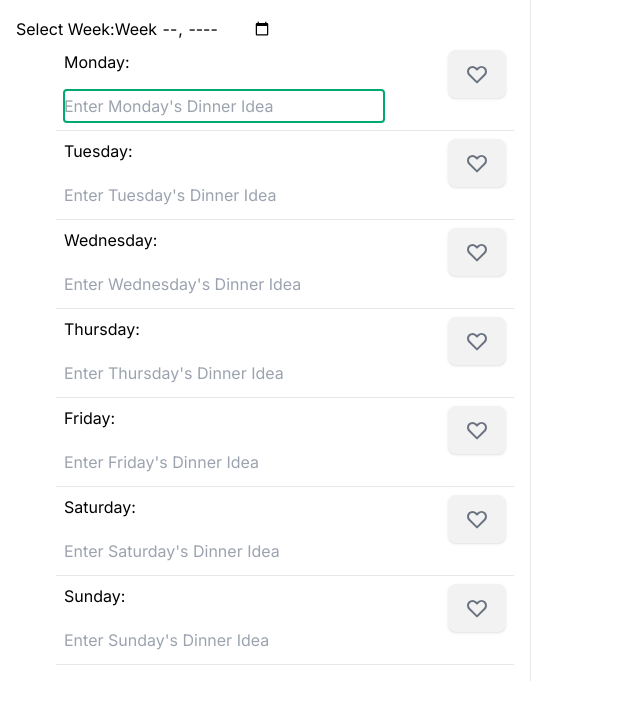
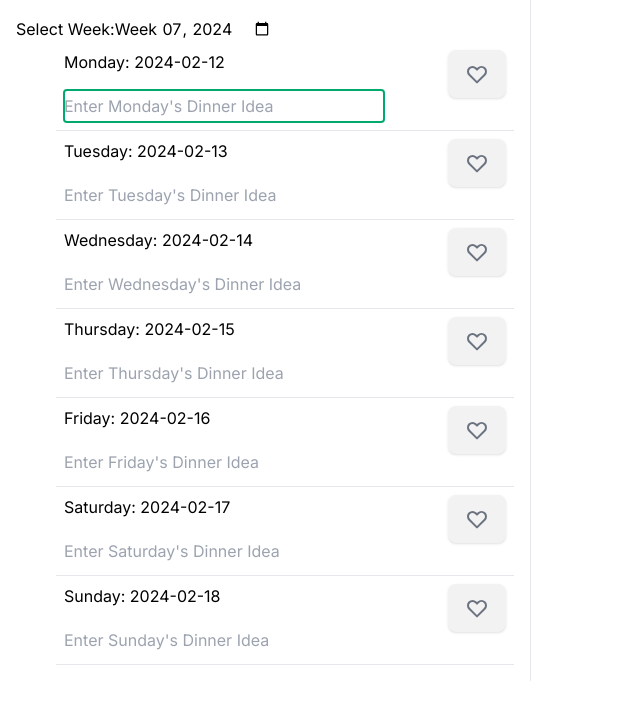
Before and after one commit to baradev/what-to-cook-app, a Next.js app: page / in a window 1280 px wide. Shown: the top 704 px of the page, without its empty margins (0-640 px from the left). Built offline with nearby package versions, Linux system fonts and the light colour scheme.

Commit message:
add date to dayline

```diff
--- a/app/components/DayLine.tsx
+++ b/app/components/DayLine.tsx
@@ -1,6 +1,6 @@
 // DayLine.tsx
 'use client'
-import React, { useState } from 'react'
+import React, { useState, useEffect } from 'react'
 import { HeartButton } from './HeartButton'
 import MealInput from './MealInput'
 import WeekPicker from './WeekPicker'
@@ -17,11 +17,16 @@ const DayLine = () => {
   ]
 
   const [focusedIndex, setFocusedIndex] = useState<number>(0)
+  const [weekStartDate, setWeekStartDate] = useState<Date>(new Date())
 
-  // Define onChangeWeek function to pass to WeekPicker
+  useEffect(() => {
+    // Update the week start date when the component mounts
+    handleWeekChange(weekStartDate)
+  }, [])
+
   const handleWeekChange = (weekStartDate: Date) => {
-    console.log('Selected Week Start Date:', weekStartDate)
-    // Implement your logic here to handle week change
+    // Set the week start date and calculate dates for each day of the week
+    setWeekStartDate(weekStartDate)
   }
 
   const handleFocusNext = () => {
@@ -38,11 +43,16 @@ const DayLine = () => {
     <div>
       {/* Pass onChangeWeek function as a prop to WeekPicker */}
       <WeekPicker onChangeWeek={handleWeekChange} />
-      {daysOfWeek.map((day, index) => (
+      {daysOfWeek.map((day, index) => {
+        // Calculate the date for the current day
+        const currentDate = new Date(weekStartDate)
+        currentDate.setDate(currentDate.getDate() + index)
+
+        return (
           <div key={day} className="flex flex-row ml-10">
             <div className="flex flex-col p-2 border-b w-96">
               <label className="mb-4" htmlFor={`${day}DinnerInput`}>
-              {day}:
+                {day}: {currentDate.toISOString().substring(0, 10)}
               </label>
               <MealInput
                 key={day}
@@ -56,7 +66,8 @@ const DayLine = () => {
               <HeartButton />
             </div>
           </div>
-      ))}
+        )
+      })}
     </div>
   )
 }
--- a/app/components/WeekPicker.tsx
+++ b/app/components/WeekPicker.tsx
@@ -1,4 +1,5 @@
 // WeekPicker.tsx
+'use client'
 import React, { useState } from 'react'
 
 interface Props {
@@ -6,19 +7,37 @@ interface Props {
 }
 
 const WeekPicker: React.FC<Props> = ({ onChangeWeek }) => {
-  const getStartOfWeek = (date: Date): Date => {
-    const currentDate = new Date(date)
-    const dayOfWeek = currentDate.getDay()
-    const diff = currentDate.getDate() - dayOfWeek + (dayOfWeek === 0 ? -6 : 1) // Adjust when Sunday is the first day of the week
-    return new Date(currentDate.setDate(diff))
-  }
-
-  const [selectedWeekStartDate, setSelectedWeekStartDate] = useState<string>(
-    getStartOfWeek(new Date()).toISOString().substring(0, 10)
+  const [selectedWeekStartDate, setSelectedWeekStartDate] = useState<Date>(
+    getStartOfWeek(new Date())
   )
 
   const handleWeekChange = () => {
-    onChangeWeek(new Date(selectedWeekStartDate))
+    // Call onChangeWeek with the selected week's start date
+    onChangeWeek(selectedWeekStartDate)
+  }
+
+  // Get the start date of the ISO week containing the given date
+  function getStartOfWeek(date: Date): Date {
+    const dayOfWeek = date.getDay() // 0 (Sunday) to 6 (Saturday)
+    const diff = date.getDate() - dayOfWeek + (dayOfWeek === 0 ? -6 : 1) // Adjust when Sunday is the first day of the week
+    return new Date(date.setDate(diff))
+  }
+
+  // Format date to YYYY-Www (ISO week date format)
+  const formatDateToWeekInput = (date: Date): string => {
+    const year = date.getFullYear()
+    const weekNumber = getWeekNumber(date)
+    return `${year}-W${weekNumber < 10 ? '0' + weekNumber : weekNumber}`
+  }
+
+  // Get ISO week number of a date
+  const getWeekNumber = (date: Date): number => {
+    const d = new Date(
+      Date.UTC(date.getFullYear(), date.getMonth(), date.getDate())
+    )
+    d.setUTCDate(d.getUTCDate() + 4 - (d.getUTCDay() || 7)) // Set to Thursday of the week
+    const yearStart = new Date(Date.UTC(d.getUTCFullYear(), 0, 1))
+    return Math.ceil(((d.getTime() - yearStart.getTime()) / 86400000 + 1) / 7)
   }
 
   return (
@@ -27,8 +46,16 @@ const WeekPicker: React.FC<Props> = ({ onChangeWeek }) => {
       <input
         type="week"
         id="week"
-        value={selectedWeekStartDate}
-        onChange={(e) => setSelectedWeekStartDate(e.target.value)}
+        value={formatDateToWeekInput(selectedWeekStartDate)}
+        onChange={(e) => {
+          // Extract the year and week number from the input value and set the new date
+          const [year, week] = e.target.value.split('-W')
+          const newDate = new Date(parseInt(year), 0, 1) // January 1st of the year
+          const weekOffset = (parseInt(week, 10) - 1) * 7 // Number of days to add to reach the first day of the week
+          newDate.setDate(newDate.getDate() + weekOffset + 1) // Adjust to start from Monday
+          setSelectedWeekStartDate(newDate)
+        }}
+        // Update the week start date when the input loses focus
         onBlur={handleWeekChange}
       />
     </div>
```
Lines whose indentation alone changed are shown as unchanged.
